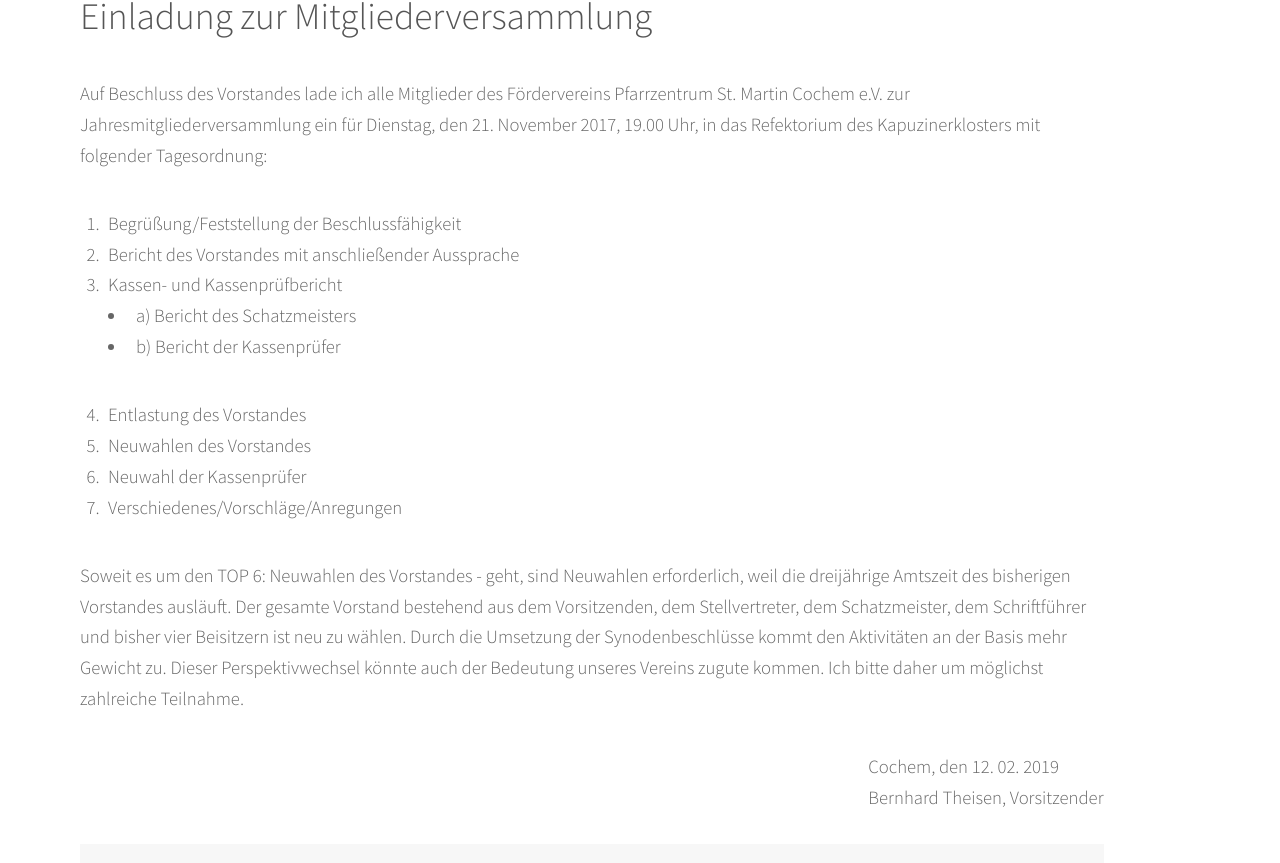
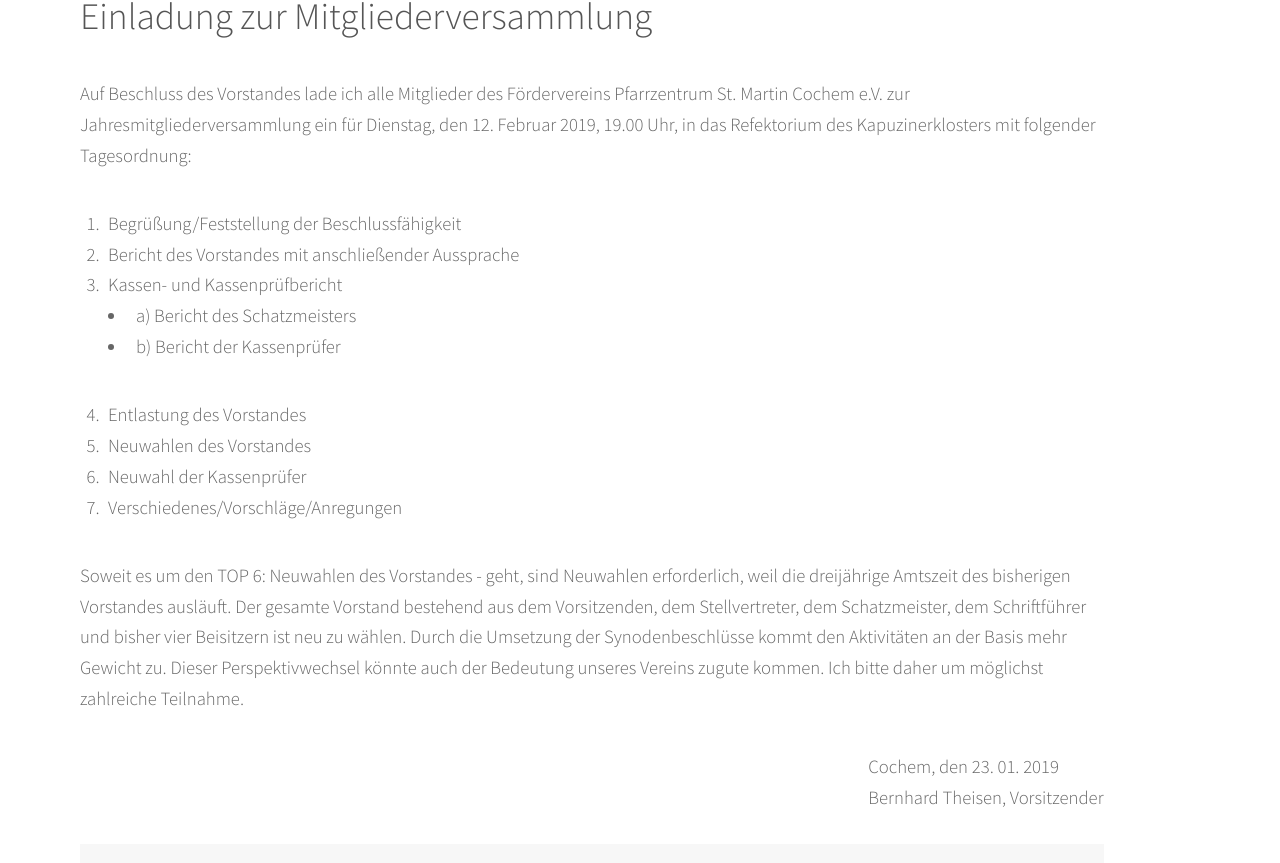
Before and after one commit to hilderoters/foerderverein, a Jekyll site: the page built from _events/2019-02-12-einladung-zur-mitgliederversammlung.md, in a window 1280 px wide. Shown: the part 737-1600 px from the top of the page. Built offline with Jekyll 4.4.1, drawn with Linux system fonts in a browser that asks for light colours.

Commit message:
fix wrong dates

```diff
--- a/_events/2019-02-12-einladung-zur-mitgliederversammlung.md
+++ b/_events/2019-02-12-einladung-zur-mitgliederversammlung.md
@@ -8,7 +8,8 @@ organizer: Förderverein Pfarrzentrum St. Martin e.V.
 ---
 ## Einladung zur Mitgliederversammlung
 
-Auf Beschluss des Vorstandes lade ich alle Mitglieder des Fördervereins Pfarrzentrum St. Martin Cochem e.V. zur Jahresmitgliederversammlung ein für Dienstag, den 21. November 2017, 19.00 Uhr, in das Refektorium des Kapuzinerklosters mit folgender Tagesordnung:
+Auf Beschluss des Vorstandes lade ich alle Mitglieder des Fördervereins Pfarrzentrum St. Martin Cochem e.V. zur Jahresmitgliederversammlung ein für
+Dienstag, den 12. Februar 2019, 19.00 Uhr, in das Refektorium des Kapuzinerklosters mit folgender Tagesordnung:
 
 1. Begrüßung/Feststellung der Beschlussfähigkeit
 2. Bericht des Vorstandes mit anschließender Aussprache
@@ -21,10 +22,13 @@ Auf Beschluss des Vorstandes lade ich alle Mitglieder des Fördervereins Pfarrze
 7. Verschiedenes/Vorschläge/Anregungen
 
 
-Soweit es um den TOP 6: Neuwahlen des Vorstandes - geht, sind Neuwahlen erforderlich, weil die dreijährige Amtszeit des bisherigen Vorstandes ausläuft. Der gesamte Vorstand bestehend aus dem Vorsitzenden, dem Stellvertreter, dem Schatzmeister, dem Schriftführer und bisher  vier Beisitzern ist neu zu wählen. Durch die Umsetzung der Synodenbeschlüsse kommt den Aktivitäten an der Basis mehr Gewicht zu. Dieser Perspektivwechsel könnte auch der Bedeutung unseres Vereins zugute kommen.
+Soweit es um den TOP 6: Neuwahlen des Vorstandes - geht, sind Neuwahlen erforderlich, weil die dreijährige Amtszeit des bisherigen Vorstandes ausläuft.
+Der gesamte Vorstand bestehend aus dem Vorsitzenden, dem Stellvertreter, dem Schatzmeister, dem Schriftführer und bisher  vier Beisitzern ist neu zu wählen.
+Durch die Umsetzung der Synodenbeschlüsse kommt den Aktivitäten an der Basis mehr Gewicht zu.
+Dieser Perspektivwechsel könnte auch der Bedeutung unseres Vereins zugute kommen.
 Ich bitte daher um möglichst  zahlreiche Teilnahme.
 
-<div style="float:right;">Cochem, den 12. 02. 2019<br>
+<div style="float:right;">Cochem, den 23. 01. 2019<br>
 Bernhard Theisen, Vorsitzender
 <br>
 <br>
```
Also changed, not shown: _events/2017-10-25-einladung-zur-mitgliederversammlung.md (deleted, +0 -38 lines).
